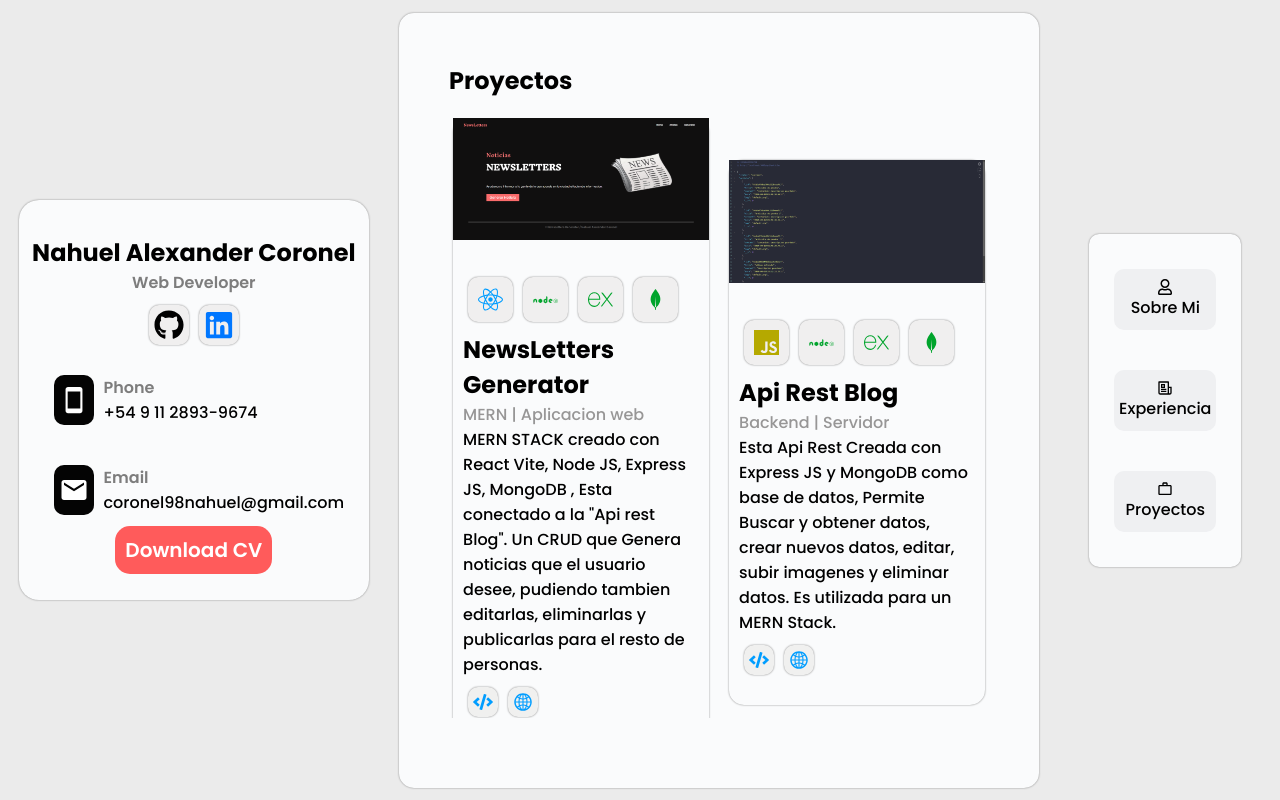
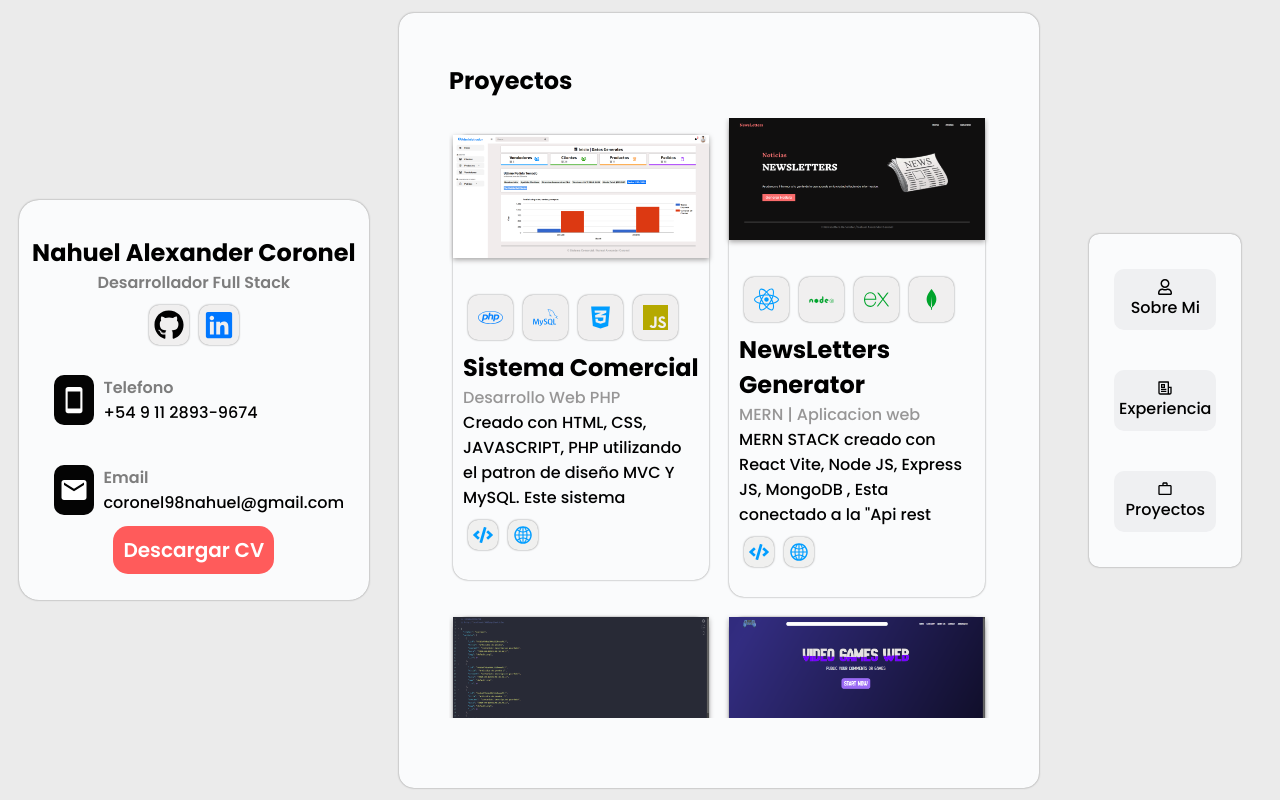
Before and after one commit to Nahuxc/PortfolioNC, a React (Vite) app: page /Projects in a window 1280 px wide. Built offline with nearby package versions, Linux system fonts and the light colour scheme.

Commit message:
update projects and styles in the cards

```diff
--- a/src/Components/Profile/Profile.jsx
+++ b/src/Components/Profile/Profile.jsx
@@ -19,7 +19,7 @@ const Profile = () => {
               {/* objetos */}
               <div className='profile-content__FirstBox'>
                 <h2 className='profile-content__FirstBox-h2'>Nahuel Alexander Coronel</h2>
-                <span className='profile-content__FirstBox-span'>Web Developer</span>
+                <span className='profile-content__FirstBox-span'>Desarrollador Full Stack</span>
                 <div className='profile-content__FirstBox-reds'>
                   <a href="https://github.com/Nahuxc" target='_blank'><FaGithub color='black' /></a>
                   <a href="https://www.linkedin.com/in/nahuel-coronel-09a846229/" target='_blank'><FaLinkedin color='#0077ff' /></a>
@@ -29,7 +29,7 @@ const Profile = () => {
                     <div className='profile-content__SecondBox-data'>
                       <div className='profile-content__SecondBox-dataIcon'><IoMdPhonePortrait /></div>
                       <div>
-                        <span className='profile-content__SecondBox-dataSpan'>Phone</span>
+                        <span className='profile-content__SecondBox-dataSpan'>Telefono</span>
                         <p>+54 9 11 2893-9674</p>
                       </div>
                     </div>
@@ -42,7 +42,7 @@ const Profile = () => {
                     </div>
               </div>
               <div>
-                <a href={cv} download="CV-Nahuel-Alexander-Coronel.pdf" className='btnDownloadcv'>Download CV</a>
+                <a href={cv} download="CV-Nahuel-Alexander-Coronel.pdf" className='btnDownloadcv'>Descargar CV</a>
               </div>
         </div>
     </Fragment>
--- a/src/Components/Projects/ContentProject/ContentProject.css
+++ b/src/Components/Projects/ContentProject/ContentProject.css
@@ -31,6 +31,14 @@
     height: 100%;
     width: 20vw;
 
+}
+
+.box-card-content-data{
+    overflow-y: scroll;
+}
+
+.box-card-content-data p{
+    height: 100px;
 }
 
 .text-span-card{
@@ -80,4 +88,5 @@
 
 .box-img img{
     width: 100%;
+    box-shadow: 0 2px 5px rgb(167, 166, 166);
 }
--- a/src/Components/Projects/ContentProject/ContentProject.jsx
+++ b/src/Components/Projects/ContentProject/ContentProject.jsx
@@ -8,6 +8,7 @@ import imgA from "../../../../img/VIDEO-GAMES-WEB.png"
 import imgB from "../../../../img/bookstorecourseshome.jpg"
 import imgC from "../../../../img/api-articles.png"
 import imgD from "../../../../img/NewsLettersGenerator.png"
+import imgE from "../../../../img/sistema comercial.png"
 
 /* icons */
 import { FaCss3Alt } from "react-icons/fa";
@@ -35,6 +36,34 @@ const ContentProject = () => {
       <div className='box-card'>
         <div className='box-card-content'>
           <div className='box-img'>
+            <img src={imgE} alt="video-games-web" />
+          </div>
+          <div className='box-card-content_texts'>
+            <div className='box-card-content_texts-icons'>
+              <li className='card-icon'> <FaPhp color='#0280ff' /> </li>
+              <li className='card-icon'> <SiMysql color='#0285ff' /> </li>
+              <li className='card-icon'> <FaCss3Alt color='#009dff' /> </li>
+              <li className='card-icon'> <SiJavascript color='#b5a900' /> </li>
+            </div>
+            <div className='box-card-content-data'>
+              <h2>Sistema Comercial </h2>
+              <span className='text-span-card'>Desarrollo Web PHP</span>
+              <p>Creado con HTML, CSS, JAVASCRIPT, PHP utilizando el patron de diseño MVC Y MySQL. Este sistema comercial tiene como Objetivo poder gestionar de manera mas ordenada y sencilla los clientes y sus pedidos.
+                Utiliza un gestor de productos para reponer stock o agregar nuevos o eliminarlos.
+                Se agregan cargos a los empleados para que gestionen sus tareas como vendedores para armar los pedidos y atender clientes o repositores para tomar los pedidos y hacer las entregas.
+                el administrador tambien gestiona los datos de los trabajadores para controlar y mantener un orden de lo que realizan al igual que calcular sus sueldos a pagar por los trabajos realizados y demas funcionalidades manejadas con PHP y MySQL como base de datos.</p>
+            </div>
+            <div className='box-card-content_texts-links'>
+              <a href="https://github.com/Nahuxc/videogamesWeb" target='_blank' className='card-iconlink'><FaCode color='#009dff' /></a>
+              <a href="" target='_blank' className='card-iconlink'><AiOutlineGlobal color='#009dff' /></a>
+            </div>
+          </div>
+        </div>
+      </div>
+      {/* card */}
+      <div className='box-card'>
+        <div className='box-card-content'>
+          <div className='box-img'>
             <img src={imgD} alt="bookstorecourseshome" />
           </div>
           <div className='box-card-content_texts'>
@@ -44,7 +73,7 @@ const ContentProject = () => {
               <li className='card-icon'> <SiExpress color='#00a42c' /> </li>
               <li className='card-icon'> <BiLogoMongodb color='#00a42c' /> </li>
             </div>
-            <div>
+            <div className='box-card-content-data'>
               <h2>NewsLetters Generator</h2>
               <span className='text-span-card'> MERN | Aplicacion web </span>
               <p> MERN STACK creado con React Vite, Node JS, Express JS, MongoDB , Esta conectado a la "Api rest Blog". Un CRUD que Genera noticias que el usuario desee, pudiendo tambien editarlas, eliminarlas y publicarlas para el resto de personas.</p>
@@ -69,7 +98,7 @@ const ContentProject = () => {
               <li className='card-icon'> <SiExpress color='#00a42c' /> </li>
               <li className='card-icon'> <BiLogoMongodb color='#00a42c' /> </li>
             </div>
-            <div>
+            <div className='box-card-content-data'>
               <h2>Api Rest Blog</h2>
               <span className='text-span-card'>Backend | Servidor</span>
               <p>Esta Api Rest Creada con Express JS y MongoDB como base de datos, Permite Buscar y obtener datos, crear nuevos datos, editar, subir imagenes y eliminar datos. Es utilizada para un MERN Stack. </p>
@@ -94,7 +123,7 @@ const ContentProject = () => {
               <li className='card-icon'> <FaCss3Alt color='#009dff' /> </li>
               <li className='card-icon'> <SiJavascript color='#b5a900' /> </li>
             </div>
-            <div>
+            <div className='box-card-content-data'>
               <h2>Video Juegos Web </h2>
               <span className='text-span-card'>Desarrollo Web PHP</span>
               <p>WEB con PHP y MySQL creando un CRUD para registro y logueo de usuarios, basado en video juegos para que los usuarios puedan publicar sus posteos, editarlos o eliminarlos.</p>
@@ -119,7 +148,7 @@ const ContentProject = () => {
               <li className='card-icon'> <FaCss3Alt color='#009dff' /> </li>
               <li className='card-icon'> <FaHtml5 color='#ff430a' /> </li>
             </div>
-            <div>
+            <div className='box-card-content-data'>
               <h2>Book Store Cursos</h2>
               <span className='text-span-card'>Desarrollo Web</span>
               <p>Maquetado Desarrollado con el FrameWork SASS de CSS, Demuestra conocimientos en el desarrollo de diseño web y algunas funcionalidades con JS. (No tiene responsive mobile)</p>
```
Also changed, not shown: img/sistema comercial.png (added).
